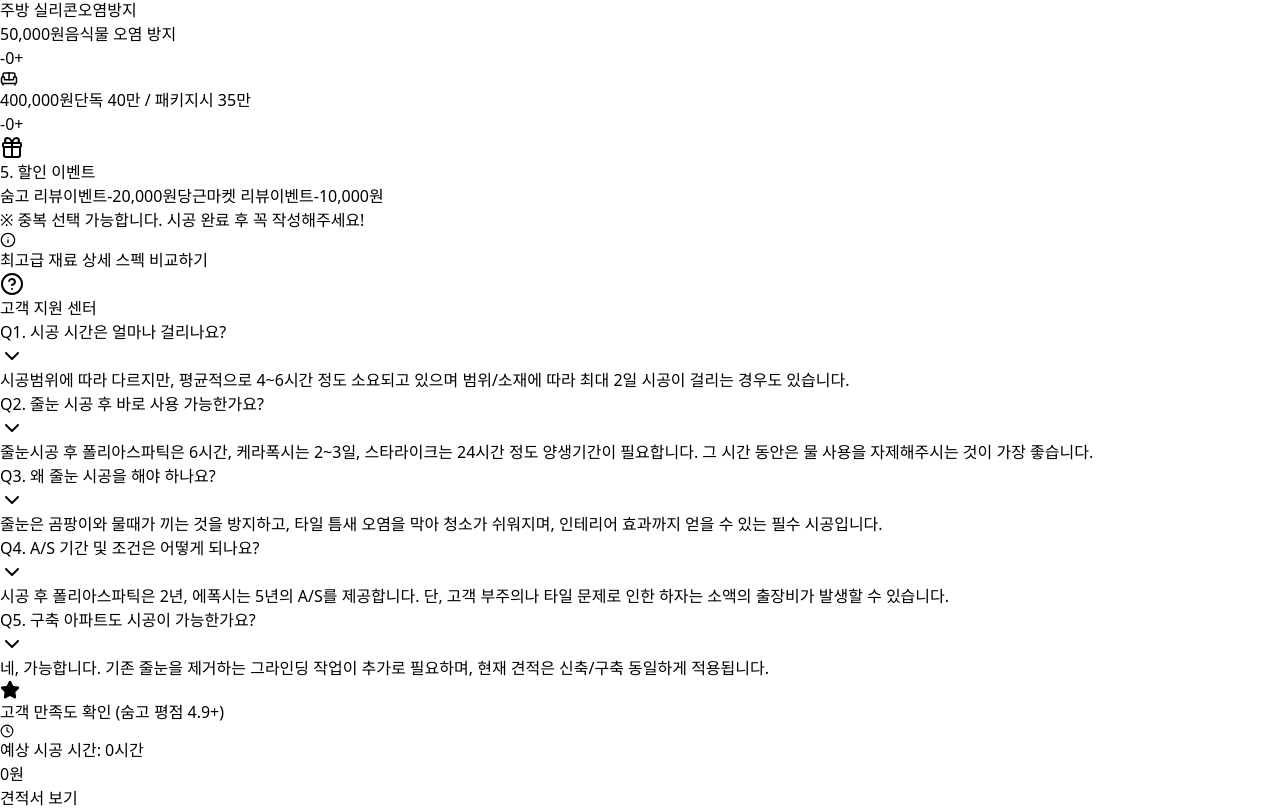
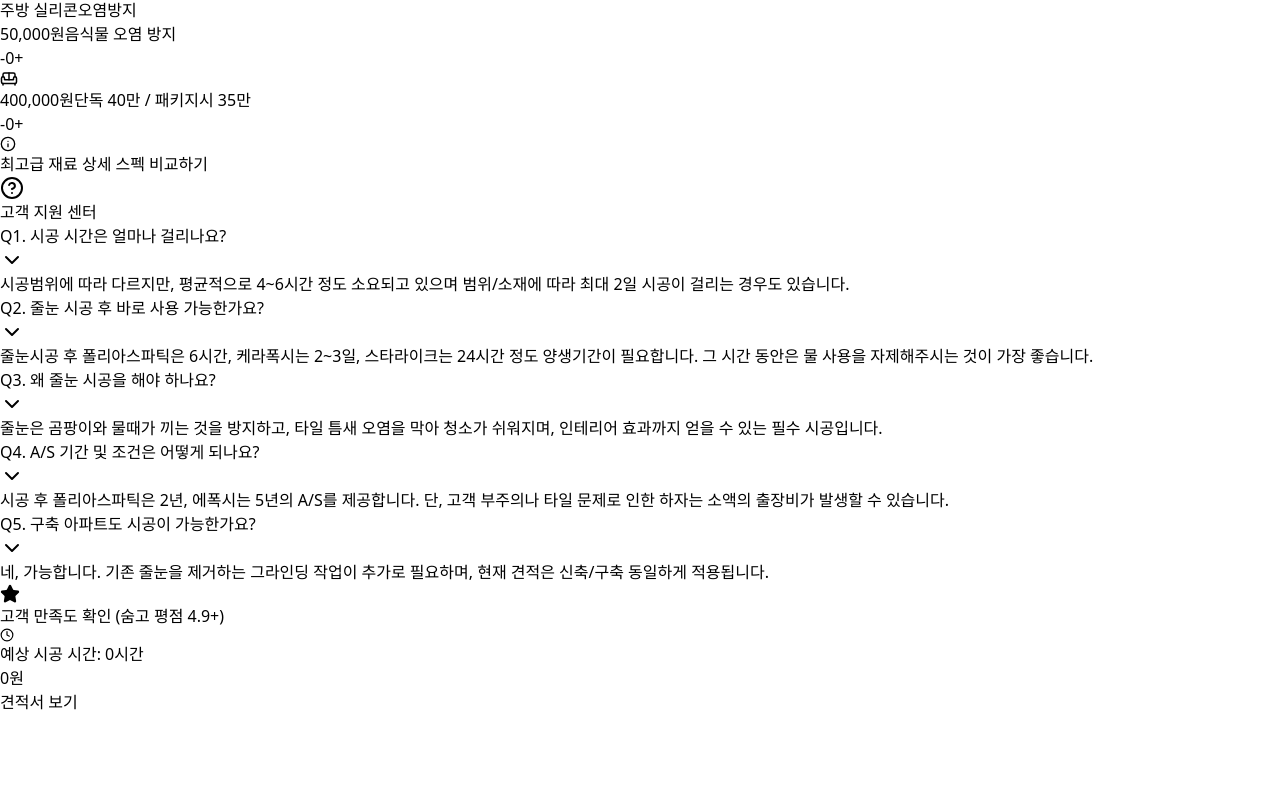
Before and after one commit to jsh5199-ai/julnun-web, a React (Vite) app: page / in a window 1280 px wide. Shown: the part 1640-2450 px from the top of the page. After the commit the page ends 2354 px from the top, so only its background shows below. Built offline with nearby package versions, Linux system fonts and the light colour scheme.

Commit message:
수정완료

```diff
--- a/src/App.jsx
+++ b/src/App.jsx
@@ -150,6 +150,36 @@ const MaterialDetailModal = ({ onClose }) => (
 );
 
 
+// =================================================================
+// [추가 컴포넌트] 모달 내부에 들어갈 리뷰 이벤트 선택 영역
+// =================================================================
+const QuoteReviewSelection = ({ selectedReviews, toggleReview }) => (
+  <div className="p-4 bg-red-50 rounded-lg border border-red-200 mb-4 animate-fade-in">
+    <h3 className="text-base font-extrabold flex items-center gap-2 mb-3 text-red-700">
+      <Gift className="h-5 w-5 text-red-500" /> 놓치면 안 될 **추가 할인 혜택**
+    </h3>
+    <div className="grid grid-cols-2 gap-3">
+      {REVIEW_EVENTS.map((evt) => (
+        <button
+          key={evt.id}
+          onClick={() => toggleReview(evt.id)}
+          className={`p-3 rounded-lg border-2 transition-all relative overflow-hidden active:scale-[0.98] ${selectedReviews.has(evt.id) ? 'border-red-500 bg-red-100 shadow-md' : 'border-gray-300 bg-white text-gray-500 hover:border-red-300'}`}
+        >
+          {selectedReviews.has(evt.id) && <div className="absolute top-0 right-0 bg-red-500 text-white text-[10px] px-2 py-0.5 rounded-bl-lg font-bold">적용 완료</div>}
+          <div className="flex flex-col items-center text-center gap-1">
+            <span className={`font-semibold text-sm ${selectedReviews.has(evt.id) ? 'text-gray-800' : 'text-gray-600'}`}>{evt.label}</span>
+            <span className={`text-xs font-bold ${selectedReviews.has(evt.id) ? 'text-red-600' : 'text-gray-400'}`}>-{evt.discount.toLocaleString()}원</span>
+          </div>
+        </button>
+      ))}
+    </div>
+    <p className="text-xs text-gray-600 mt-3 text-center">※ 중복 선택 가능합니다. 최종 결제 시 할인 적용됩니다.</p>
+  </div>
+);
+
+// =================================================================
+// [메인 컴포넌트] GroutEstimatorApp (수정)
+// =================================================================
 export default function GroutEstimatorApp() {
   const [housingType, setHousingType] = useState('new');
   const [material, setMaterial] = useState('poly');
@@ -161,7 +191,7 @@ export default function GroutEstimatorApp() {
   const [selectedReviews, setSelectedReviews] = useState(new Set());
   const [showModal, setShowModal] = useState(false);
   const [showMaterialModal, setShowMaterialModal] = useState(false);
-  const [showPackageInfo, setShowPackageInfo] = useState(true); // 👈 새 상태 추가
+  const [showPackageInfo, setShowPackageInfo] = useState(true);
 
   const quoteRef = useRef(null);
 
@@ -773,28 +803,7 @@ export default function GroutEstimatorApp() {
           </div>
         </section>
 
-        {/* --- 5. 할인 혜택 (리뷰 이벤트) (유지) --- */}
-        <section className="bg-white p-5 rounded-xl shadow-lg border border-gray-100 animate-fade-in delay-600">
-          <h2 className="text-lg font-extrabold flex items-center gap-2 mb-4 text-gray-800 border-b pb-2">
-            <Gift className="h-5 w-5 text-indigo-600" /> 5. 할인 이벤트
-          </h2 >
-          <div className="grid grid-cols-2 gap-3">
-            {REVIEW_EVENTS.map((evt) => (
-              <button
-                key={evt.id}
-                onClick={() => toggleReview(evt.id)}
-                className={`p-3 rounded-lg border-2 transition-all relative overflow-hidden selection-box active:scale-[0.98] ${selectedReviews.has(evt.id) ? 'border-red-500 bg-red-50 shadow-md' : 'border-gray-300 bg-gray-50 text-gray-500 hover:border-red-300'}`}
-              >
-                {selectedReviews.has(evt.id) && <div className="absolute top-0 right-0 bg-red-500 text-white text-[10px] px-2 py-0.5 rounded-bl-lg font-bold">APPLIED</div>}
-                <div className="flex flex-col items-center text-center gap-1">
-                  <span className={`font-semibold text-sm ${selectedReviews.has(evt.id) ? 'text-gray-800' : 'text-gray-600'}`}>{evt.label}</span>
-                  <span className={`text-xs font-bold ${selectedReviews.has(evt.id) ? 'text-red-600' : 'text-gray-400'}`}>-{evt.discount.toLocaleString()}원</span>
-                </div>
-              </button>
-            ))}
-          </div>
-          <p className="text-xs text-gray-500 mt-3 text-center">※ 중복 선택 가능합니다. 시공 완료 후 꼭 작성해주세요!</p>
-        </section>
+        {/* --- 5. 할인 혜택 (리뷰 이벤트) 섹션은 모달로 이동됨 --- */}
 
         {/* --- 재료 상세 비교 버튼 (유지) --- */}
         <div className="flex justify-center pt-2">
@@ -887,19 +896,24 @@ export default function GroutEstimatorApp() {
         </div>
       </>
 
-      {/* 견적서 모달 */}
+      {/* 견적서 모달 (리뷰 이벤트 섹션 추가) */}
       {showModal && (
         <div className="fixed inset-0 bg-black/50 z-50 flex items-center justify-center p-4 animate-fade-in">
           <div className="bg-white w-full max-w-sm rounded-xl shadow-2xl overflow-hidden animate-slide-down border border-gray-200">
             <div className="bg-indigo-700 p-4 text-white flex justify-between items-center">
-              <h3 className="font-extrabold text-lg flex items-center gap-2"><CheckCircle2 className="h-5 w-5 text-amber-400" /> 견적서 (이미지 저장용)</h3>
+              <h3 className="font-extrabold text-lg flex items-center gap-2"><CheckCircle2 className="h-5 w-5 text-amber-400" /> 예상 견적 최종 확인</h3>
               <button onClick={() => setShowModal(false)} className="text-white/80 hover:text-white transition active:scale-95">
                 <X size={20} />
               </button>
             </div>
 
-            {/* ★★★ 캡처 전용 견적서 양식 (원가 비교 적용) ★★★ */}
+            {/* 모달 내용 영역 */}
             <div className="p-5 text-gray-800 bg-white overflow-y-auto max-h-[70vh]">
+
+              {/* ★★★ 리뷰 이벤트 선택 영역 삽입 ★★★ */}
+              <QuoteReviewSelection selectedReviews={selectedReviews} toggleReview={toggleReview} />
+
+              {/* ★★★ 캡처 전용 견적서 양식 (원가 비교 적용) ★★★ */}
               <div ref={quoteRef} id="quote-content" className="border-4 border-indigo-700 rounded-lg p-5 space-y-4 mx-auto" style={{ width: '320px' }}>
 
                 {/* 헤더 및 로고 영역 */}
```
